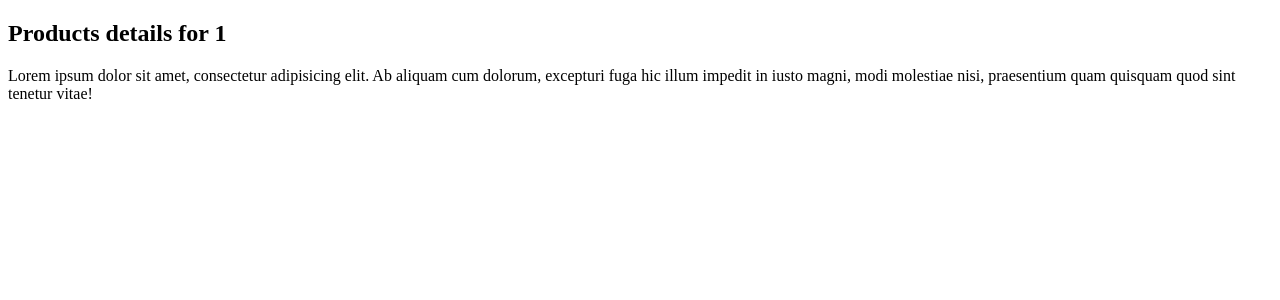
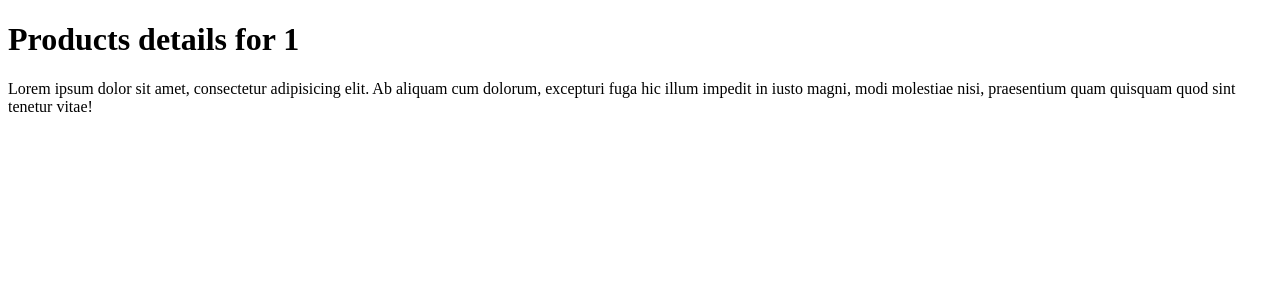
Before and after one commit to glpzzz/nuxt-dojo, a Nuxt app: page /products/1 in a window 1280 px wide. Shown: the top 300 px of the page. Built offline with nearby package versions, Linux system fonts and the light colour scheme.

Commit message:
Adjust markup

```diff
--- a/pages/about.vue
+++ b/pages/about.vue
@@ -1,5 +1,5 @@
 <template>
-  <h2>About</h2>
+  <h1>About</h2>
   <p>Lorem ipsum dolor sit amet, consectetur adipisicing elit. Asperiores, autem cupiditate ea excepturi itaque iusto
     natus non optio porro quae quidem similique ut voluptatem. Asperiores labore nesciunt rerum saepe voluptas?</p>
   <p>Lorem ipsum dolor sit amet, consectetur adipisicing elit. Atque aut cum cumque natus nisi odio quis quod tempore,
--- a/pages/index.vue
+++ b/pages/index.vue
@@ -1,5 +1,5 @@
 <template>
-  <h2>Home</h2>
+  <h1>Home</h2>
   <p>Lorem ipsum dolor sit amet, consectetur adipisicing elit. Asperiores, autem cupiditate ea excepturi itaque iusto
     natus non optio porro quae quidem similique ut voluptatem. Asperiores labore nesciunt rerum saepe voluptas?</p>
   <p>Lorem ipsum dolor sit amet, consectetur adipisicing elit. Atque aut cum cumque natus nisi odio quis quod tempore,
@@ -10,7 +10,7 @@
 </script>
 
 <style scoped>
-h2 {
+h1 {
   margin-bottom: 20px;
   font-size: 36px;
 }
--- a/pages/products/[id].vue
+++ b/pages/products/[id].vue
@@ -1,5 +1,5 @@
 <template>
-  <h2>Products details for {{ id }}</h2>
+  <h1>Products details for {{ id }}</h1>
   <p>Lorem ipsum dolor sit amet, consectetur adipisicing elit. Ab aliquam cum dolorum, excepturi fuga hic illum impedit
     in iusto magni, modi molestiae nisi, praesentium quam quisquam quod sint tenetur vitae!</p>
 </template>
--- a/pages/products/index.vue
+++ b/pages/products/index.vue
@@ -1,5 +1,5 @@
 <template>
-  <h2>Products</h2>
+  <h1>Products</h2>
   <p>Lorem ipsum dolor sit amet, consectetur adipisicing elit. Asperiores, autem cupiditate ea excepturi itaque iusto
     natus non optio porro quae quidem similique ut voluptatem. Asperiores labore nesciunt rerum saepe voluptas?</p>
   <p>Lorem ipsum dolor sit amet, consectetur adipisicing elit. Atque aut cum cumque natus nisi odio quis quod tempore,
```
